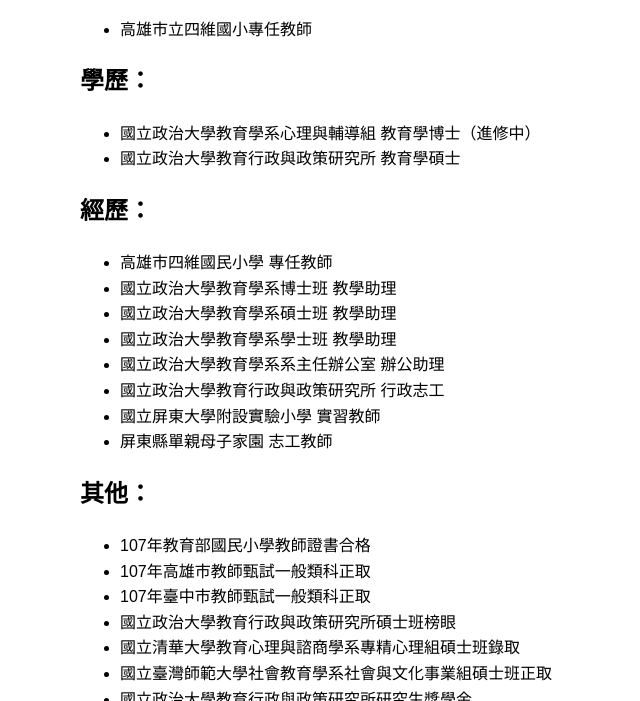
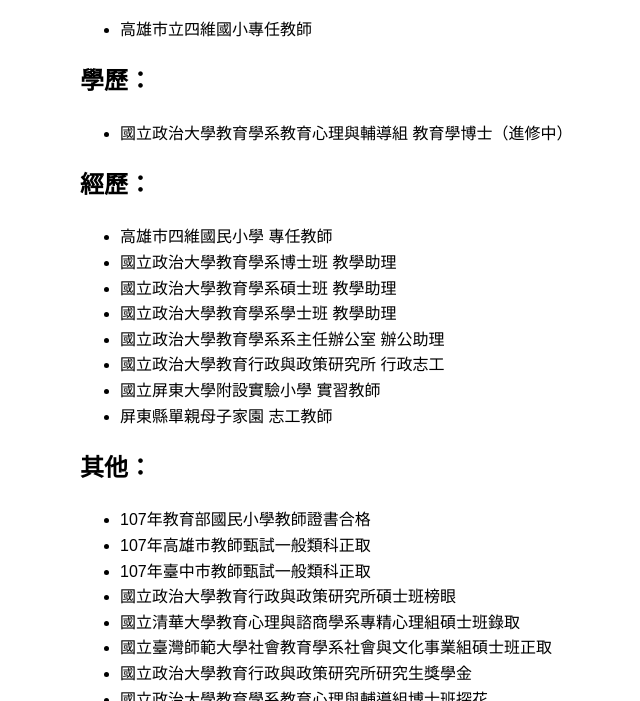
Before and after one commit to machi1007/profile, a plain HTML site: page index.html in a window 1280 px wide. Shown: the part 399-1100 px from the top of the page, without its empty margins (260-900 px from the left). Drawn offline with Linux system fonts and the light colour scheme.

Commit message:
index.html

```diff
--- a/index.html
+++ b/index.html
@@ -37,8 +37,7 @@
     </ul>
     <h2>學歷：</h2>
     <ul>
-        <li>國立政治大學教育學系心理與輔導組 教育學博士（進修中）</li>
-        <li>國立政治大學教育行政與政策研究所 教育學碩士</li>
+        <li>國立政治大學教育學系教育心理與輔導組 教育學博士（進修中）</li>
         <!-- 可以繼續列舉其他作品 -->
     </ul>
     <h2>經歷：</h2>
```
